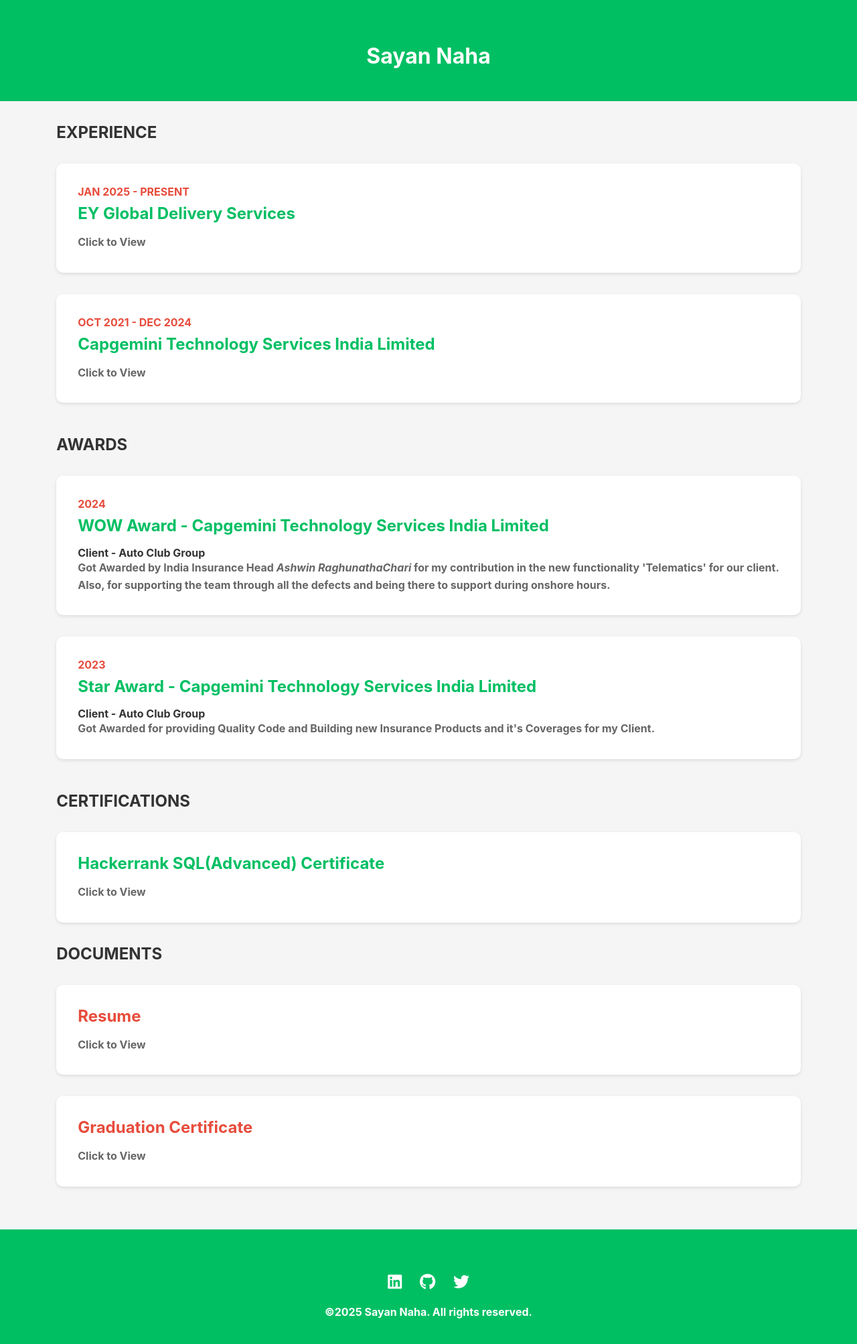
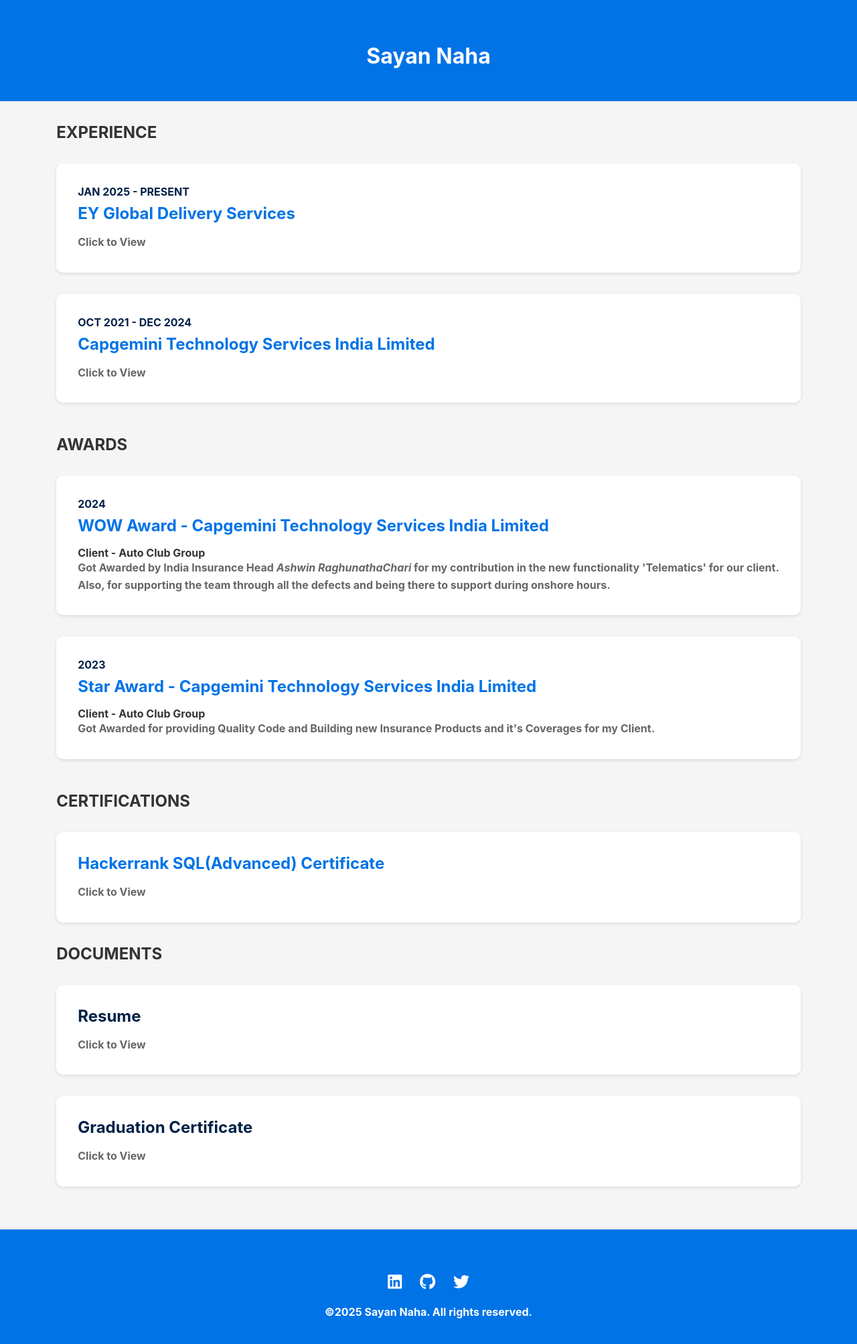
Before and after one commit to sayannaha/my-portfolio, a plain HTML site: page index.html in a window 1280 px wide. Shown: the whole page at 67% size. Drawn offline with Linux system fonts and the light colour scheme.

Commit message:
Update index.html

```diff
--- a/index.html
+++ b/index.html
@@ -23,7 +23,7 @@
         }
 
         header {
-            background-color: #00bf63;
+            background-color: #0073e6;
             color: white;
             text-align: center;
             padding: 4rem 2rem 3rem;
@@ -55,7 +55,7 @@
         }
 
         .award-year {
-            color: #e74c3c;
+            color: #002147;
             font-weight: bold;
             margin-bottom: 0.5rem;
         }
@@ -63,13 +63,13 @@
         .award-title {
             font-size: 1.5rem;
             margin-bottom: 1rem;
-            color: #00bf63;
+            color: #0073e6;
         }
 
         .award-title-doc {
             font-size: 1.5rem;
             margin-bottom: 1rem;
-            color: #e74c3c;
+            color: #002147;
         }
 
         .award-description {
@@ -84,7 +84,7 @@
         }
 
         footer {
-            background-color: #00bf63;
+            background-color: #0073e6;
             color: white;
             text-align: center;
             padding: 2rem;
@@ -99,7 +99,7 @@
         }
 
         footer a:hover {
-            color: #0077b5;
+            color: #002147;
         }
 
         footer a:hover .fa-github {
@@ -107,7 +107,7 @@
         }
 
         footer a:hover .fa-twitter {
-            color: #e74c3c;
+            color: #002147;
         }
 
         .award-link {
```
